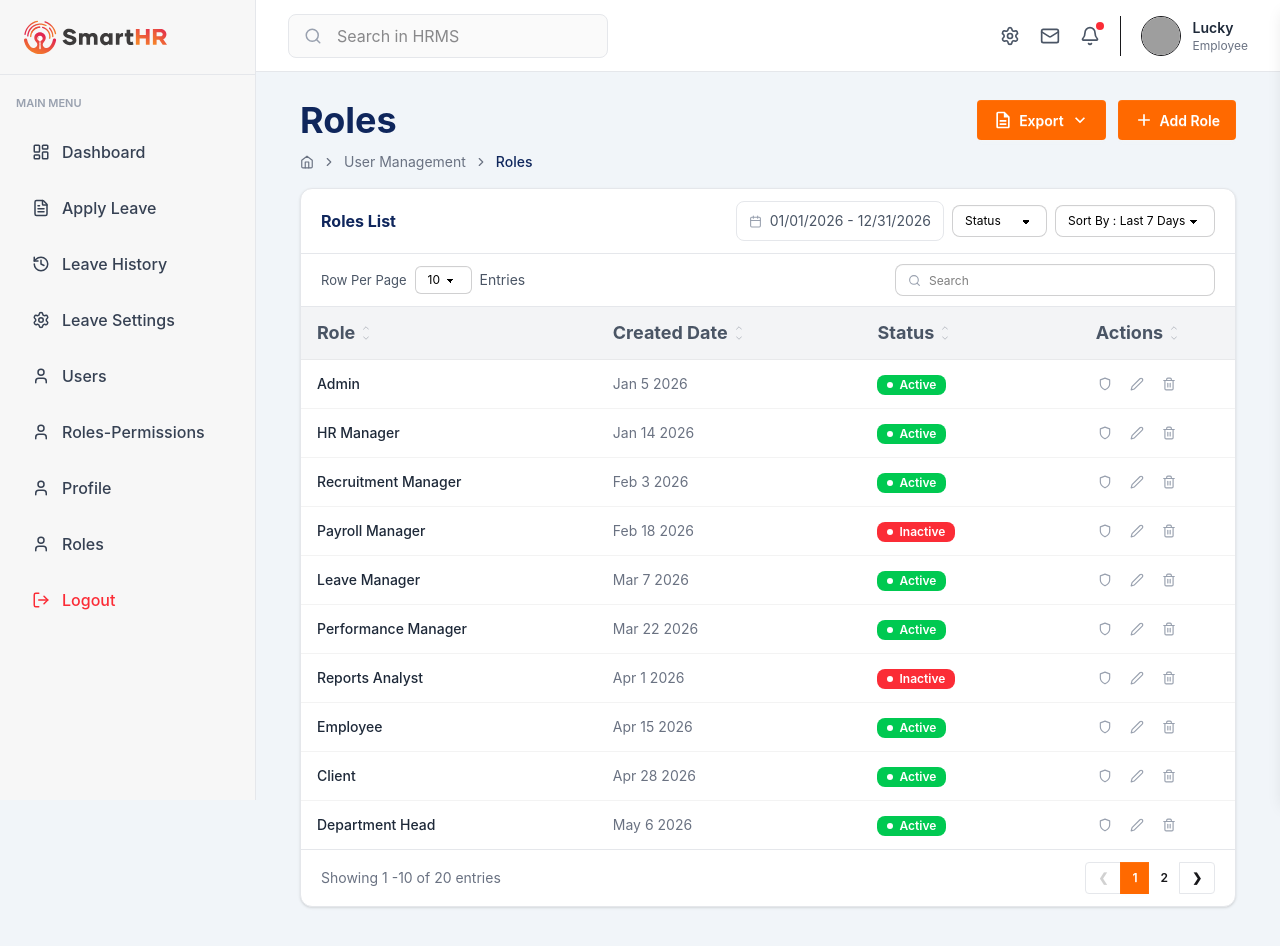
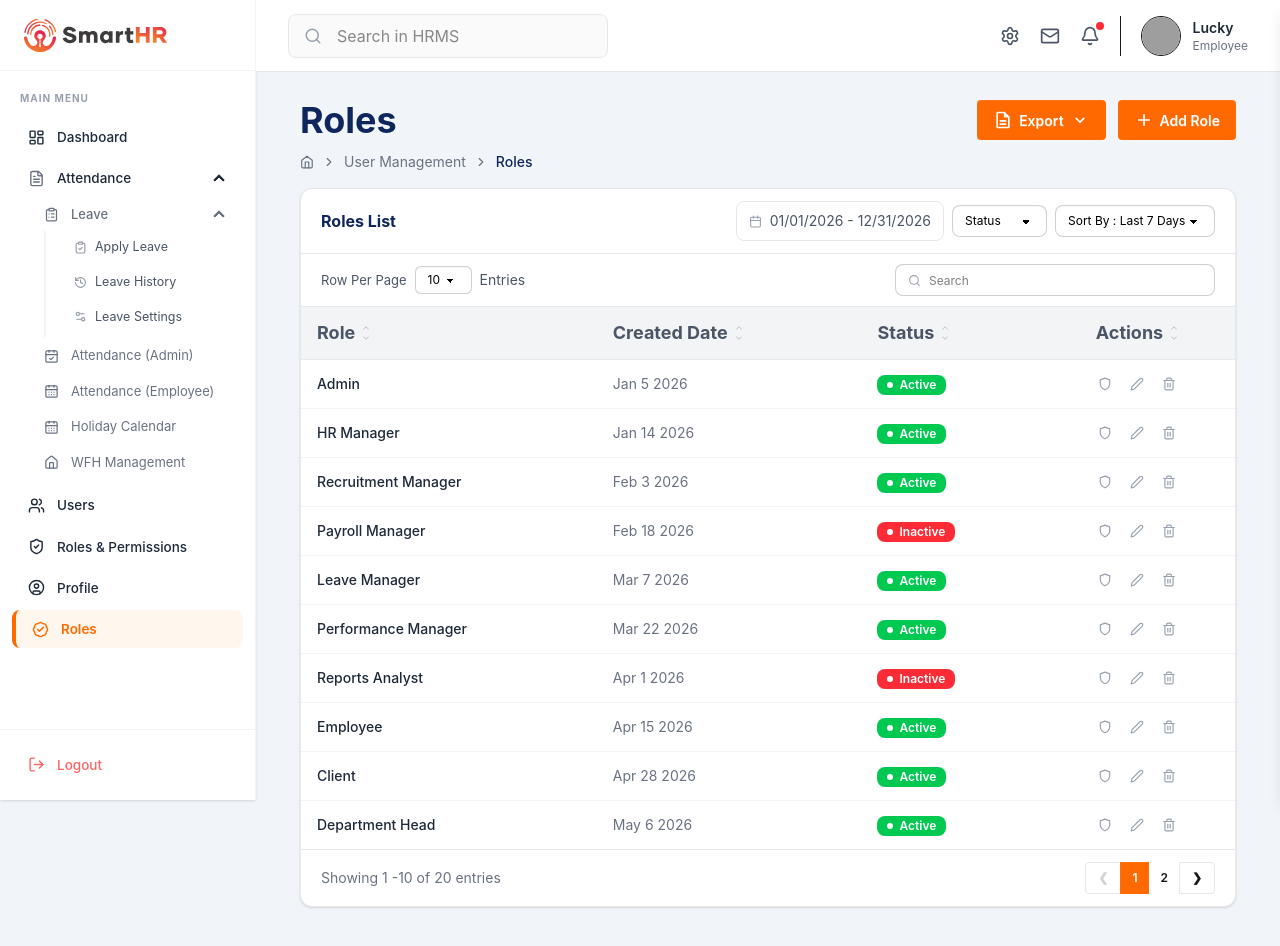
Before and after one commit to luckysharmaaaa/hrmscomplete, a React (Vite) app: page /roles in a window 1280 px wide. Shown: the top 946 px of the page. Built offline with nearby package versions, Linux system fonts and the light colour scheme; grey boxes are pictures that could not be loaded.

Commit message:
feature(sidebar): Add more sidebar and refactor structure and layout

```diff
--- a/src/App.jsx
+++ b/src/App.jsx
@@ -1,4 +1,4 @@
-import { BrowserRouter, Routes, Route ,useLocation } from "react-router-dom";
+import { BrowserRouter, Routes, Route, useLocation } from "react-router-dom";
 
 import Sidebar from "./components/Sidebar";
 import Navbar from "./components/Navbar";
@@ -9,13 +9,13 @@ import Dashboard from "./pages/Dashboard";
 import User from "./pages/User";
 import Profile from "./pages/Profile";
 import Login from "./pages/Login";
-import Roles from "./pages/Roles"
+import Roles from "./pages/Roles";
 import LeaveSetting from "./pages/LeaveSetting";
 import RolesPermissions from "./pages/RolesPermissions";
 
 function Layout() {
   const location = useLocation();
-  const hideNavbar = location.pathname==="/profile"
+  const hideNavbar = location.pathname === "/profile";
   return (
     <div className="min-h-screen bg-slate-100">
       {/* Navbar */}
@@ -23,7 +23,7 @@ function Layout() {
 
       <div className="flex">
         {/* Sidebar */}
-        <Sidebar />
+        <Sidebar className="bg-base-100" />
 
         {/* Main Content */}
         <main className="flex-1 ml-64 mt-20 p-5 min-h-screen">
@@ -33,10 +33,10 @@ function Layout() {
             <Route path="/leave-history" element={<LeaveHistory />} />
             <Route path="/user" element={<User />} />
             <Route className="flex-1" path="/profile" element={<Profile />} />
-            <Route path = "/roles" element = {<Roles/>}/>
+            <Route path="/roles" element={<Roles />} />
             <Route path="/profile" element={<Profile />} />
             <Route path="/leave-setting" element={<LeaveSetting />} />
-            <Route path = "/rolespermissions" element = {<RolesPermissions/>}/>
+            <Route path="/rolespermissions" element={<RolesPermissions />} />
           </Routes>
         </main>
       </div>
--- a/src/components/Sidebar.jsx
+++ b/src/components/Sidebar.jsx
@@ -1,141 +1,269 @@
 import React from "react";
-import { Link, useNavigate } from "react-router-dom";
+import { Link, useNavigate, useLocation } from "react-router-dom";
 import {
   LayoutDashboard,
   FileText,
+  CalendarDays,
+  CalendarCheck,
+  ClipboardList,
+  ClipboardCheck,
   History,
+  Settings2,
+  Users,
+  ShieldCheck,
+  UserCircle,
+  BadgeCheck,
   LogOut,
-  User,
-  Settings,
+  Home,
 } from "lucide-react";
 
 import logo_img from "../assets/images/logo.svg";
 
 function Sidebar() {
   const navigate = useNavigate();
+  const location = useLocation();
+
+  const isActive = (path) => location.pathname === path;
+
+  const activeClass =
+    "bg-orange-50 text-orange-500 border-l-4 border-orange-500 font-semibold";
+
+  const navItem = (path, Icon, label, extraClass = "") =>
+    `flex items-center gap-3 px-4 py-[9px] rounded-lg text-[13.5px] font-medium transition-all duration-150 ${extraClass} ${
+      isActive(path)
+        ? activeClass
+        : "text-gray-800 hover:bg-orange-50 hover:text-orange-500"
+    }`;
+
+  const subNavItem = (path, extraClass = "") =>
+    `block px-4 py-[7px] rounded text-[12.5px] transition-all duration-150 ${extraClass} ${
+      isActive(path)
+        ? activeClass
+        : "text-gray-600 hover:bg-orange-50 hover:text-orange-500"
+    }`;
 
   return (
-    <div className="w-64 h-screen bg-[#F7F7F7] border-r border-gray-200 fixed left-0 top-0 overflow-y-auto">
-      {/* Logo */}
-      <div className="px-6 py-5 border-b border-gray-200">
+    <div className="w-64 h-screen bg-white border-r border-gray-100 fixed left-0 top-0 overflow-y-auto flex flex-col shadow-sm">
+      {/* ── Logo ── */}
+      <div className="px-6 py-[18px] border-b border-gray-100 shrink-0">
         <img src={logo_img} alt="Logo" className="w-36 object-contain" />
       </div>
 
-      {/* Menu */}
-      <div className="px-4 py-5">
-        <p className="text-[11px] font-semibold text-gray-400 uppercase mb-4">
+      {/* ── Navigation ── */}
+      <nav className="flex-1 px-3 py-5 overflow-y-auto">
+        {/* Section label */}
+        <p className="text-[10px] font-bold text-gray-400 uppercase tracking-widest mb-3 px-2">
           Main Menu
         </p>
 
-        <ul className="space-y-2">
+        <ul className="space-y-[3px]">
           {/* Dashboard */}
           <li>
             <Link
               to="/dashboard"
-              className="flex items-center gap-3 px-4 py-3 rounded-lg text-gray-700 hover:bg-orange-50 hover:text-orange-500 transition"
+              className={navItem("/dashboard", LayoutDashboard, "Dashboard")}
             >
-              <LayoutDashboard size={18} />
-              <span className="font-medium">Dashboard</span>
+              <LayoutDashboard size={17} className="shrink-0" />
+              Dashboard
             </Link>
           </li>
 
-          {/* Apply Leave */}
+          {/* ── Attendance (Parent Collapse) ── */}
           <li>
-            <Link
-              to="/apply-leave"
-              className="flex items-center gap-3 px-4 py-3 rounded-lg text-gray-700 hover:bg-orange-50 hover:text-orange-500 transition"
-            >
-              <FileText size={18} />
-              <span className="font-medium">Apply Leave</span>
+            <div className="collapse collapse-arrow bg-white rounded-lg">
+              <input type="checkbox" defaultChecked />
+
+              <div className="collapse-title flex items-center gap-3 px-4 py-[9px] text-[13.5px] font-medium text-gray-800 min-h-0">
+                <FileText size={17} className="shrink-0 text-gray-500" />
+                Attendance
+              </div>
+
+              <div className="collapse-content p-0">
+                <ul className="space-y-[2px] pb-1">
+                  {/* ── Leave (Child Collapse) ── */}
+                  <li>
+                    <div className="collapse collapse-arrow bg-white rounded-lg">
+                      <input type="checkbox" defaultChecked />
+
+                      <div className="collapse-title flex items-center gap-3 pl-8 pr-4 py-[7px] text-[13px] font-medium text-gray-500 min-h-0">
+                        <ClipboardList size={15} className="shrink-0" />
+                        Leave
+                      </div>
+
+                      <div className="collapse-content p-0">
+                        <ul className="ml-8 border-l-2 border-gray-100 pl-3 space-y-[2px] pb-1">
+                          {/* Apply Leave */}
+                          <li>
+                            <Link
+                              to="/apply-leave"
+                              className={subNavItem("/apply-leave")}
+                            >
+                              <span className="flex items-center gap-2">
+                                <ClipboardCheck
+                                  size={13}
+                                  className="shrink-0 opacity-60"
+                                />
+                                Apply Leave
+                              </span>
+                            </Link>
+                          </li>
+
+                          {/* Leave History */}
+                          <li>
+                            <Link
+                              to="/leave-history"
+                              className={subNavItem("/leave-history")}
+                            >
+                              <span className="flex items-center gap-2">
+                                <History
+                                  size={13}
+                                  className="shrink-0 opacity-60"
+                                />
+                                Leave History
+                              </span>
+                            </Link>
+                          </li>
+
+                          {/* Leave Settings */}
+                          <li>
+                            <Link
+                              to="/leave-setting"
+                              className={subNavItem("/leave-setting")}
+                            >
+                              <span className="flex items-center gap-2">
+                                <Settings2
+                                  size={13}
+                                  className="shrink-0 opacity-60"
+                                />
+                                Leave Settings
+                              </span>
+                            </Link>
+                          </li>
+                        </ul>
+                      </div>
+                    </div>
+                  </li>
+
+                  {/* Attendance Admin */}
+                  <li>
+                    <Link
+                      to="/attendance-admin"
+                      className={`flex items-center gap-3 pl-8 pr-4 py-[7px] rounded-lg text-[13px] transition-all duration-150 ${
+                        isActive("/attendance-admin")
+                          ? activeClass
+                          : "text-gray-500 hover:bg-orange-50 hover:text-orange-500"
+                      }`}
+                    >
+                      <CalendarCheck size={15} className="shrink-0" />
+                      Attendance (Admin)
+                    </Link>
+                  </li>
+
+                  {/* Attendance Employee */}
+                  <li>
+                    <Link
+                      to="/attendance-employee"
+                      className={`flex items-center gap-3 pl-8 pr-4 py-[7px] rounded-lg text-[13px] transition-all duration-150 ${
+                        isActive("/attendance-employee")
+                          ? activeClass
+                          : "text-gray-500 hover:bg-orange-50 hover:text-orange-500"
+                      }`}
+                    >
+                      <CalendarDays size={15} className="shrink-0" />
+                      Attendance (Employee)
+                    </Link>
+                  </li>
+
+                  {/* Holiday Calendar */}
+                  <li>
+                    <Link
+                      to="/holiday-calender"
+                      className={`flex items-center gap-3 pl-8 pr-4 py-[7px] rounded-lg text-[13px] transition-all duration-150 ${
+                        isActive("/holiday-calender")
+                          ? activeClass
+                          : "text-gray-500 hover:bg-orange-50 hover:text-orange-500"
+                      }`}
+                    >
+                      <CalendarDays size={15} className="shrink-0" />
+                      Holiday Calendar
+                    </Link>
+                  </li>
+
+                  {/* WFH Management */}
+                  <li>
+                    <Link
+                      to="/wfh-management"
+                      className={`flex items-center gap-3 pl-8 pr-4 py-[7px] rounded-lg text-[13px] transition-all duration-150 ${
+                        isActive("/wfh-management")
+                          ? activeClass
+                          : "text-gray-500 hover:bg-orange-50 hover:text-orange-500"
+                      }`}
+                    >
+                      <Home size={15} className="shrink-0" />
+                      WFH Management
+                    </Link>
+                  </li>
+                </ul>
+              </div>
+            </div>
+          </li>
+
+          {/* Users */}
+          <li>
+            <Link to="/user" className={navItem("/user", Users, "Users")}>
+              <Users size={17} className="shrink-0" />
+              Users
             </Link>
           </li>
 
-          {/* Leave History */}
+          {/* Roles & Permissions */}
           <li>
             <Link
-              to="/leave-history"
-              className="flex items-center gap-3 px-4 py-3 rounded-lg text-gray-700 hover:bg-orange-50 hover:text-orange-500 transition"
+              to="/rolespermissions"
+              className={navItem(
+                "/rolespermissions",
+                ShieldCheck,
+                "Roles & Permissions",
+              )}
             >
-              <History size={18} />
-              <span className="font-medium">Leave History</span>
+              <ShieldCheck size={17} className="shrink-0" />
+              Roles &amp; Permissions
             </Link>
           </li>
 
-          {/* Leave Settings */}
-          <li>
-            <Link
-              to="/leave-setting"
-              className="flex items-center gap-3 px-4 py-3 rounded-lg text-gray-700 hover:bg-orange-50 hover:text-orange-500 transition"
-            >
-              <Settings size={18} />
-              <span className="font-medium">Leave Settings</span>
-            </Link>
-          </li>
-
-          {/* User */}
-          <li>
-            <Link
-              to="/user"
-              className="flex items-center gap-3 px-4 py-3 rounded-lg text-gray-700 hover:bg-orange-50 hover:text-orange-500 transition"
-            >
-              <User size={18} />
-              <span className="font-medium">Users</span>
-            </Link>
-          </li>
-
-
-           {/* User */}
-          <li>
-            <Link
-              to="/rolespermissions"
-              className="flex items-center gap-3 px-4 py-3 rounded-lg text-gray-700 hover:bg-orange-50 hover:text-orange-500 transition"
-            >
-              <User size={18} />
-              <span className="font-medium">Roles-Permissions</span>
-            </Link>
-          </li>
-
-          {/* User */}
+          {/* Profile */}
           <li>
             <Link
               to="/profile"
-              className="flex items-center gap-3 px-4 py-3 rounded-lg text-gray-700 hover:bg-orange-50 hover:text-orange-500 transition"
+              className={navItem("/profile", UserCircle, "Profile")}
             >
-              <User size={18} />
-              <span className="font-medium">Profile</span>
+              <UserCircle size={17} className="shrink-0" />
+              Profile
             </Link>
           </li>
-
 
           {/* Roles */}
           <li>
             <Link
               to="/roles"
-              className="flex items-center gap-3 px-4 py-3 rounded-lg text-gray-700 hover:bg-orange-50 hover:text-orange-500 transition"
+              className={navItem("/roles", BadgeCheck, "Roles")}
             >
-              <User size={18} />
-              <span className="font-medium">Roles</span>
-            </Link>
-          </li>
-
-          {/* Logout */}
-          <li>
-            <Link
-              to="/"
-              className="flex items-center gap-3 px-4 py-3 rounded-lg text-red-500 hover:bg-red-50 transition"
-            >
-              <LogOut size={18} />
-              <span
-                className="font-medium"
-                onClick={() => {
-                  navigate("/");
-                }}
-              >
-                Logout
-              </span>
+              <BadgeCheck size={17} className="shrink-0" />
+              Roles
             </Link>
           </li>
         </ul>
+      </nav>
+
+      {/* ── Logout (pinned to bottom) ── */}
+      <div className="shrink-0 px-3 py-4 border-t border-gray-100">
+        <button
+          onClick={() => navigate("/")}
+          className="w-full flex items-center gap-3 px-4 py-[9px] rounded-lg text-[13.5px] text-red-400 hover:bg-red-50 hover:text-red-500 transition-all duration-150 font-medium"
+        >
+          <LogOut size={17} className="shrink-0" />
+          Logout
+        </button>
       </div>
     </div>
   );
--- a/src/services/authServices.js
+++ b/src/services/authServices.js
@@ -8,13 +8,15 @@ export const googleLogin = async () => {
     const result = await signInWithPopup(auth, googleProvider);
 
     const user = result.user;
+    const idToken = await user.getIdToken();
 
-    console.log("Google User:", user);
+    // console.log("Google User:", user);
+    // console.log("ID Token", idToken);
 
     // Generate FCM Token
     const fcmToken = await generateFCMToken();
 
-    console.log("FCM Token:", fcmToken);
+    // console.log("FCM Token:", fcmToken);
 
     const response = await axios.post(
       "http://localhost:5000/v1/users/user_authentication",
```
Also changed, not shown: src/pages/HolidayCalender.jsx (added, +7 -0 lines).
